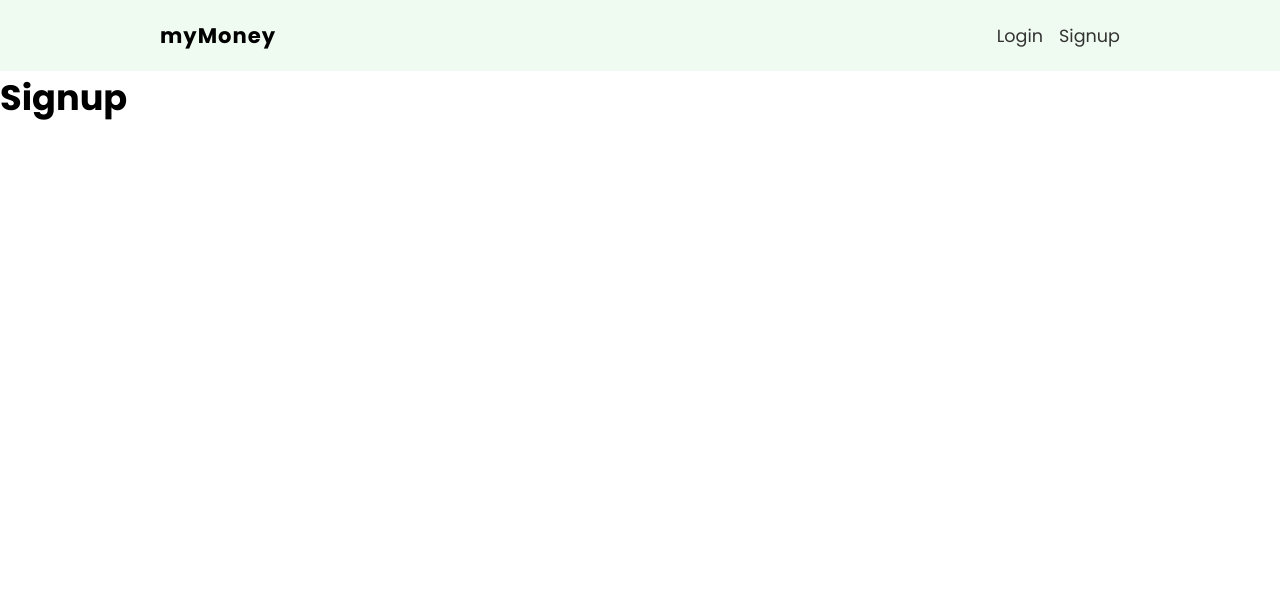
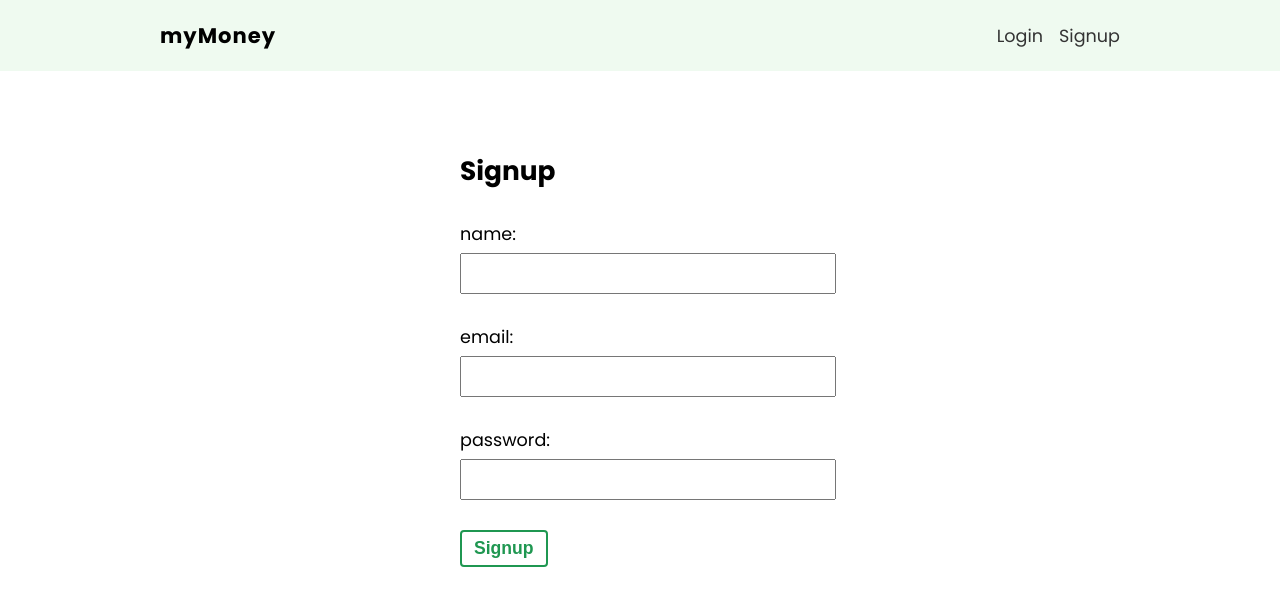
Before and after one commit to KJCastillo/myMoney, a React (Create React App) app: page /signup in a window 1280 px wide. Shown: the top 606 px of the page. Built offline with nearby package versions, Linux system fonts and the light colour scheme.

Commit message:
signup form

```diff
--- a/src/pages/Signup.js
+++ b/src/pages/Signup.js
@@ -1,9 +1,44 @@
+import { useState } from "react";
 import styles from "./Signup.module.css";
 
 export default function Signup() {
+  const [name, setName] = useState("");
+  const [email, setEmail] = useState("");
+  const [password, setPassword] = useState("");
+
+  const handleSubmit = (e) => {
+    e.preventDefault();
+    console.log(name, email, password);
+  };
+
   return (
-    <div>
-      <h1>Signup</h1>
-    </div>
+    <form className={styles["signup-form"]} onSubmit={handleSubmit}>
+      <h2>Signup</h2>
+      <label>
+        <span>name:</span>
+        <input
+          type="text"
+          onChange={(e) => setName(e.target.value)}
+          value={name}
+        />
+      </label>
+      <label>
+        <span>email:</span>
+        <input
+          type="email"
+          onChange={(e) => setEmail(e.target.value)}
+          value={email}
+        />
+      </label>
+      <label>
+        <span>password:</span>
+        <input
+          type="password"
+          onChange={(e) => setPassword(e.target.value)}
+          value={password}
+        />
+      </label>
+      <button className="btn">Signup</button>
+    </form>
   );
 }
--- a/src/pages/Signup.module.css
+++ b/src/pages/Signup.module.css
@@ -0,0 +1,22 @@
+.signup-form {
+  max-width: 360px;
+  margin: 60px auto;
+  padding: 20px;
+}
+
+.signup-form label {
+  display: block;
+  margin: 30px auto;
+}
+
+.signup-form span {
+  display: block;
+  margin-bottom: 6px;
+}
+
+.signup-form input {
+  padding: 8px 6px;
+  font-size: 1em;
+  color: #777;
+  width: 100%;
+}
```
